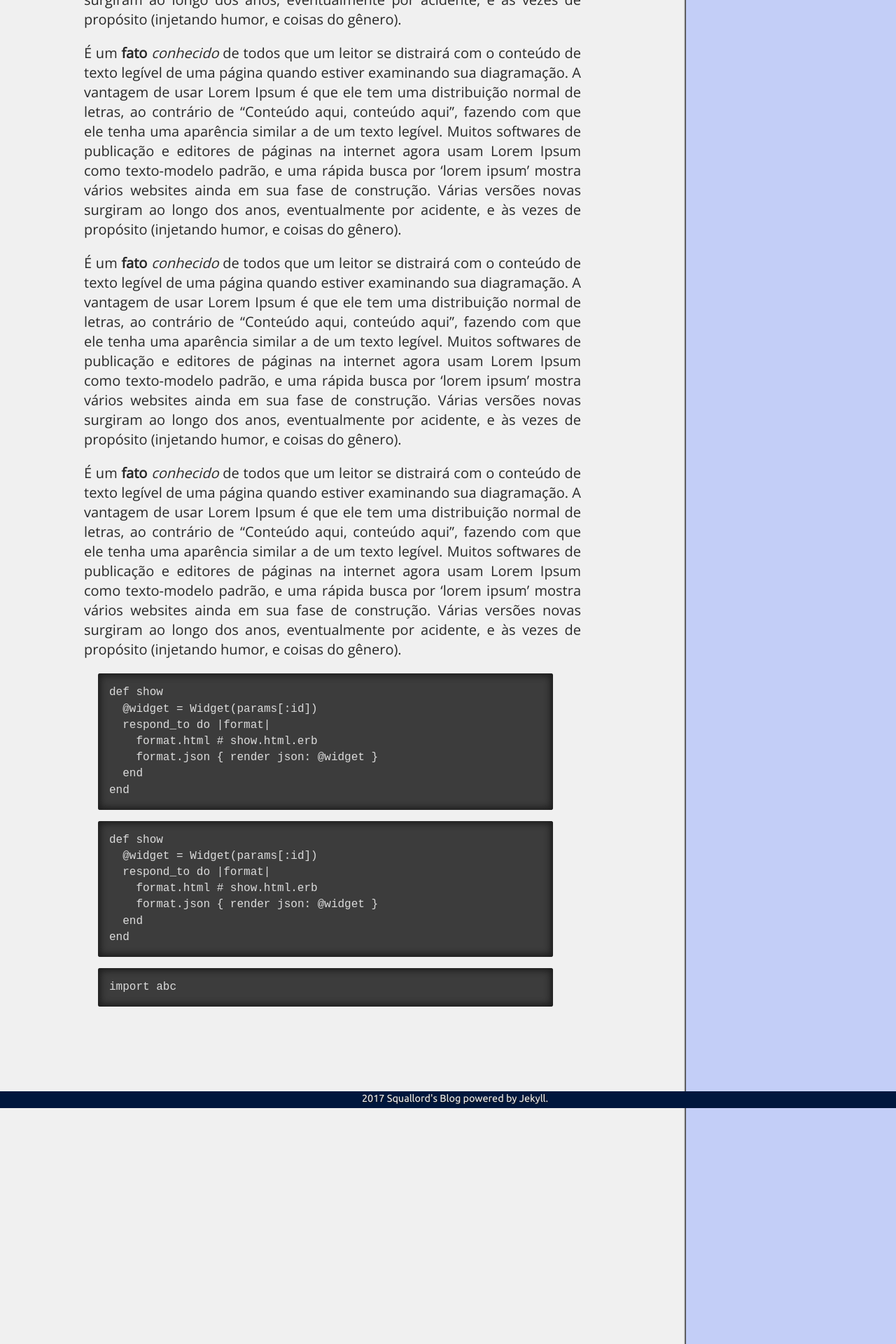
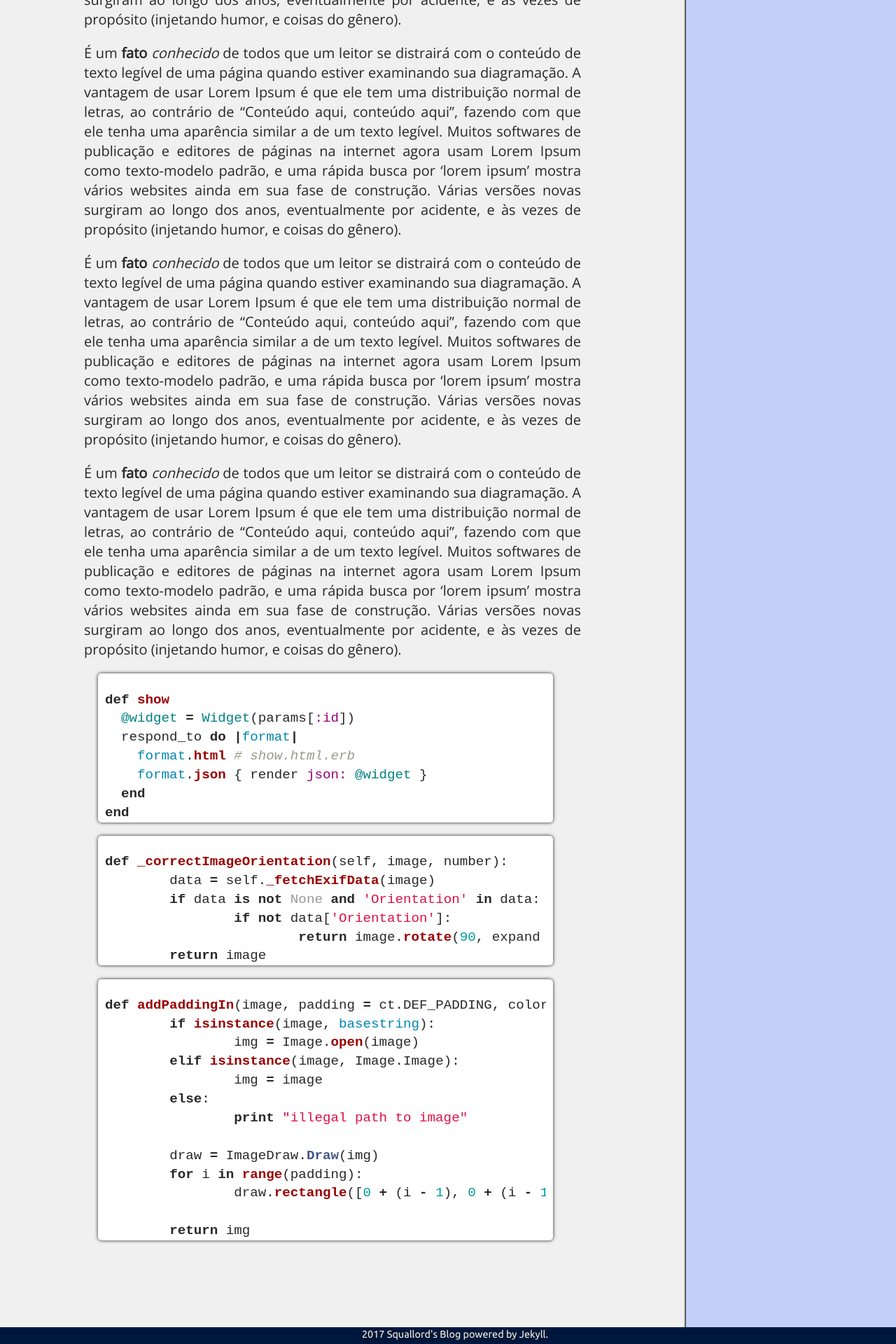
Before and after one commit to squallord/blog, a Jekyll site: the page built from _posts/2017-03-22-programa-de-colagem-de-fotos-em-python.md, in a window 1280 px wide. Shown: the part 1354-3274 px from the top of the page at 70% size. Built offline with Jekyll 4.4.1, drawn with Linux system fonts in a browser that asks for light colours; some web fonts are replaced; comment, search, counter and statistics services are not loaded.

Commit message:
added code blocks syntax highlighting

```diff
--- a/_posts/2017-03-22-programa-de-colagem-de-fotos-em-python.md
+++ b/_posts/2017-03-22-programa-de-colagem-de-fotos-em-python.md
@@ -34,15 +34,26 @@ end
 {% endhighlight %}
 
 {% highlight python %}
-def show
-  @widget = Widget(params[:id])
-  respond_to do |format|
-    format.html # show.html.erb
-    format.json { render json: @widget }
-  end
-end
+def _correctImageOrientation(self, image, number):
+	data = self._fetchExifData(image)
+	if data is not None and 'Orientation' in data:
+		if not data['Orientation']:
+			return image.rotate(90, expand = True)
+	return image
 {% endhighlight %}
 
 {% highlight python %}
-import abc
+def addPaddingIn(image, padding = ct.DEF_PADDING, color = ct.BCKGRND_CLR):
+	if isinstance(image, basestring):
+		img = Image.open(image)
+	elif isinstance(image, Image.Image):
+		img = image
+	else:
+		print "illegal path to image"
+
+	draw = ImageDraw.Draw(img)
+	for i in range(padding):
+		draw.rectangle([0 + (i - 1), 0 + (i - 1), img.size[0] - (i - 1), img.size[1] - (i - 1)], outline = color)
+
+	return img
 {% endhighlight %}
--- a/css/syntax.css
+++ b/css/syntax.css
@@ -1,106 +1,72 @@
-/* Usage sample: http://jsfiddle.net/ibrahimislam/c9snLshw/2/ */
-/* Get the markdown parsed from api.github.com/markdown */
+pre { white-space: pre; overflow: auto; }
 
-.highlight pre {
-  padding: 16px;
-  overflow: auto;
-  font-size: 1.0rem;
-  line-height: 1.45;
-  color: rgb(220, 220, 220);
-  background-color: rgb(60, 60, 60);
-  box-shadow: inset 0 0 10px 4px rgba(30, 30, 30, 1);
-  border-radius: 3px;
+.highlight
+{
+  background: #ffffff;
+  font-size: 1.20rem;
+  box-shadow: 0 0 5px 0 rgba(30, 30, 30, 1);
+  border-radius: 5px;
+  padding: 5px 10px 0 10px;
+  /*padding: 10px;
+  box-shadow: inset 0 0 10px 1px rgba(30, 30, 30, 1);*/
 }
 
-.highlight{
-    font-size: 14px;
-    margin-bottom: 16px;
-}
-
-.pl-c {
-  color: #969896;
-}
-
-.pl-c1,.pl-s .pl-v {
-  color: #0086b3;
-}
-
-.pl-e,.pl-en {
-  color: #795da3;
-}
-
-.pl-s .pl-s1,.pl-smi {
-  color: #333;
-}
-
-.pl-ent {
-  color: #63a35c;
-}
-
-.pl-k {
-  color: #a71d5d;
-}
-
-.pl-pds,.pl-s,.pl-s .pl-pse .pl-s1,.pl-sr,.pl-sr .pl-cce,.pl-sr .pl-sra,.pl-sr .pl-sre {
-  color: #183691;
-}
-
-.pl-v {
-  color: #ed6a43;
-}
-
-.pl-id {
-  color: #b52a1d;
-}
-
-.pl-ii {
-  background-color: #b52a1d;
-  color: #f8f8f8;
-}
-
-.pl-sr .pl-cce {
-  color: #63a35c;
-  font-weight: bold;
-}
-
-.pl-ml {
-  color: #693a17;
-}
-
-.pl-mh,.pl-mh .pl-en,.pl-ms {
-  color: #1d3e81;
-  font-weight: bold;
-}
-
-.pl-mq {
-  color: #008080;
-}
-
-.pl-mi {
-  color: #333;
-  font-style: italic;
-}
-
-.pl-mb {
-  color: #333;
-  font-weight: bold;
-}
-
-.pl-md {
-  background-color: #ffecec;
-  color: #bd2c00;
-}
-
-.pl-mi1 {
-  background-color: #eaffea;
-  color: #55a532;
-}
-
-.pl-mdr {
-  color: #795da3;
-  font-weight: bold;
-}
-
-.pl-mo {
-  color: #1d3e81;
-}
+.highlight .c { color: #999988; font-style: italic } /* Comment */
+.highlight .err { color: #a61717; background-color: #e3d2d2 } /* Error */
+.highlight .k { font-weight: bold } /* Keyword */
+.highlight .o { font-weight: bold } /* Operator */
+.highlight .cm { color: #999988; font-style: italic } /* Comment.Multiline */
+.highlight .cp { color: #999999; font-weight: bold } /* Comment.Preproc */
+.highlight .c1 { color: #999988; font-style: italic } /* Comment.Single */
+.highlight .cs { color: #999999; font-weight: bold; font-style: italic } /* Comment.Special */
+.highlight .gd { color: #000000; background-color: #ffdddd } /* Generic.Deleted */
+.highlight .gd .x { color: #000000; background-color: #ffaaaa } /* Generic.Deleted.Specific */
+.highlight .ge { font-style: italic } /* Generic.Emph */
+.highlight .gr { color: #aa0000 } /* Generic.Error */
+.highlight .gh { color: #999999 } /* Generic.Heading */
+.highlight .gi { color: #000000; background-color: #ddffdd } /* Generic.Inserted */
+.highlight .gi .x { color: #000000; background-color: #aaffaa } /* Generic.Inserted.Specific */
+.highlight .go { color: #888888 } /* Generic.Output */
+.highlight .gp { color: #555555 } /* Generic.Prompt */
+.highlight .gs { font-weight: bold } /* Generic.Strong */
+.highlight .gu { color: #aaaaaa } /* Generic.Subheading */
+.highlight .gt { color: #aa0000 } /* Generic.Traceback */
+.highlight .kc { font-weight: bold } /* Keyword.Constant */
+.highlight .kd { font-weight: bold } /* Keyword.Declaration */
+.highlight .kp { font-weight: bold } /* Keyword.Pseudo */
+.highlight .kr { font-weight: bold } /* Keyword.Reserved */
+.highlight .kt { color: #445588; font-weight: bold } /* Keyword.Type */
+.highlight .m { color: #009999 } /* Literal.Number */
+.highlight .s { color: #d14 } /* Literal.String */
+.highlight .na { color: #008080 } /* Name.Attribute */
+.highlight .nb { color: #0086B3 } /* Name.Builtin */
+.highlight .nc { color: #445588; font-weight: bold } /* Name.Class */
+.highlight .no { color: #008080 } /* Name.Constant */
+.highlight .ni { color: #800080 } /* Name.Entity */
+.highlight .ne { color: #990000; font-weight: bold } /* Name.Exception */
+.highlight .nf { color: #990000; font-weight: bold } /* Name.Function */
+.highlight .nn { color: #555555 } /* Name.Namespace */
+.highlight .nt { color: #000080 } /* Name.Tag */
+.highlight .nv { color: #008080 } /* Name.Variable */
+.highlight .ow { font-weight: bold } /* Operator.Word */
+.highlight .w { color: #bbbbbb } /* Text.Whitespace */
+.highlight .mf { color: #009999 } /* Literal.Number.Float */
+.highlight .mh { color: #009999 } /* Literal.Number.Hex */
+.highlight .mi { color: #009999 } /* Literal.Number.Integer */
+.highlight .mo { color: #009999 } /* Literal.Number.Oct */
+.highlight .sb { color: #d14 } /* Literal.String.Backtick */
+.highlight .sc { color: #d14 } /* Literal.String.Char */
+.highlight .sd { color: #d14 } /* Literal.String.Doc */
+.highlight .s2 { color: #d14 } /* Literal.String.Double */
+.highlight .se { color: #d14 } /* Literal.String.Escape */
+.highlight .sh { color: #d14 } /* Literal.String.Heredoc */
+.highlight .si { color: #d14 } /* Literal.String.Interpol */
+.highlight .sx { color: #d14 } /* Literal.String.Other */
+.highlight .sr { color: #009926 } /* Literal.String.Regex */
+.highlight .s1 { color: #d14 } /* Literal.String.Single */
+.highlight .ss { color: #990073 } /* Literal.String.Symbol */
+.highlight .bp { color: #999999 } /* Name.Builtin.Pseudo */
+.highlight .vc { color: #008080 } /* Name.Variable.Class */
+.highlight .vg { color: #008080 } /* Name.Variable.Global */
+.highlight .vi { color: #008080 } /* Name.Variable.Instance */
+.highlight .il { color: #009999 } /* Literal.Number.Integer.Long */
```
Also changed, not shown: 4 other files.
